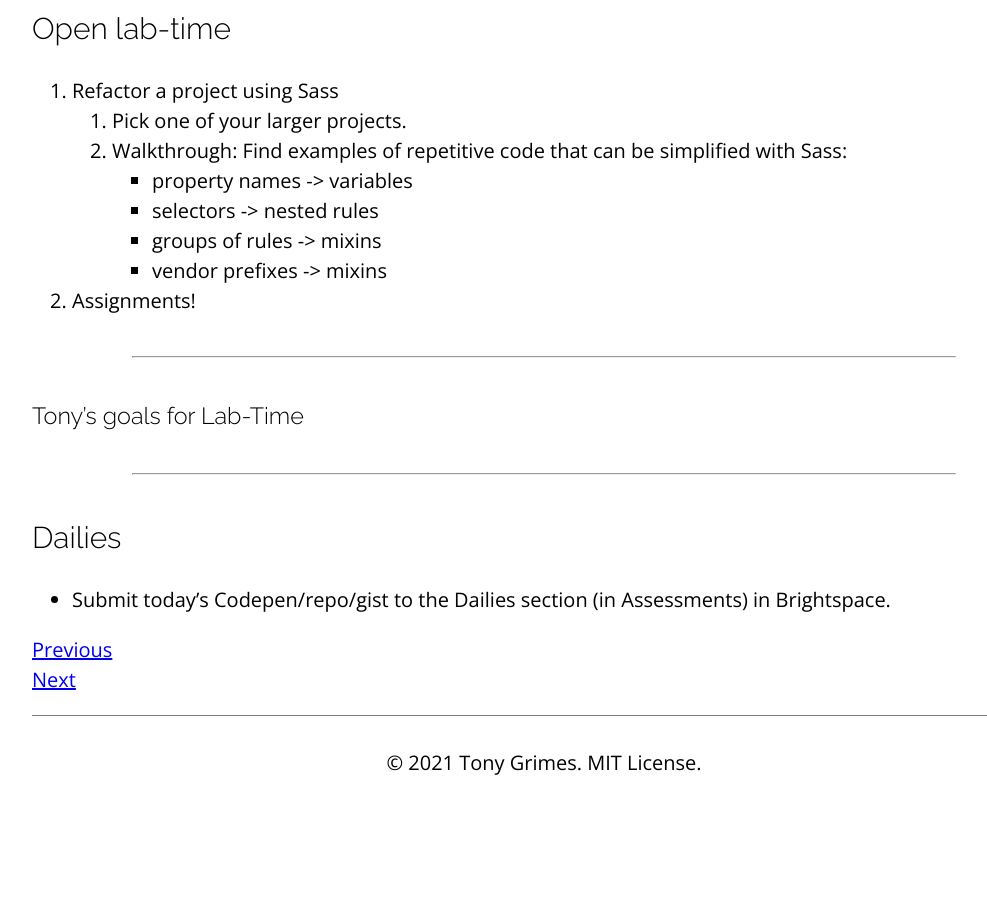
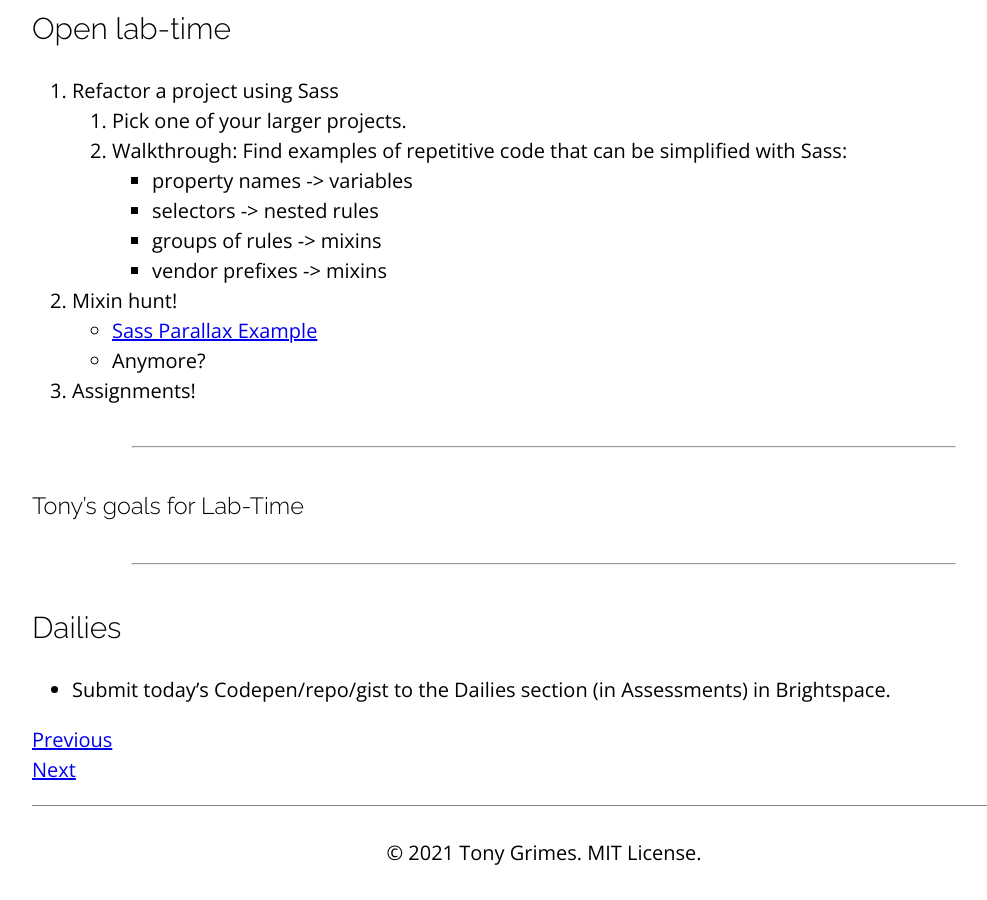
Before and after one commit to sait-wbdv/winter-2021, a Jekyll site: the page built from _posts/2021-03-03-sass-minification.md, in a window 1280 px wide and 900 px high, scrolled down 3799 px. Shown: the whole window, without its empty margins (96-1083 px from the left). Built offline with Jekyll 4.4.1, drawn with Linux system fonts in a browser that asks for light colours; nearby versions of some CDN libraries; before the commit the page ends 4609 px from its top, so only the background shows below that.

Commit message:
cleanupo

```diff
--- a/_posts/2021-03-03-sass-minification.md
+++ b/_posts/2021-03-03-sass-minification.md
@@ -103,7 +103,10 @@ Minification
         - selectors -> nested rules
         - groups of rules -> mixins
         - vendor prefixes -> mixins
-2. Assignments!
+2. Mixin hunt!
+    - [Sass Parallax Example](https://codepen.io/scottkellum/pen/bHEcA?)
+    - Anymore?
+3. Assignments!
 
 ---
 
```
